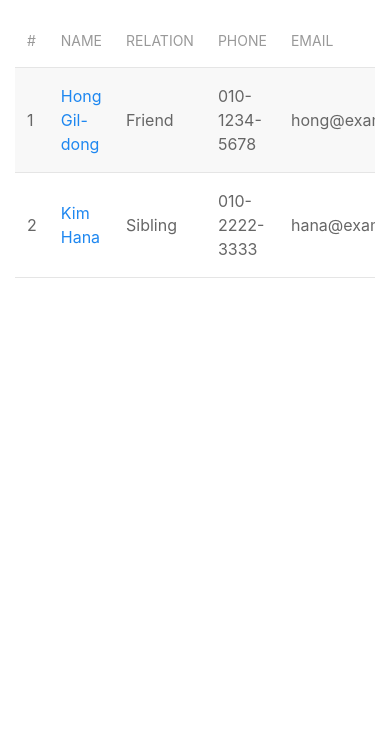
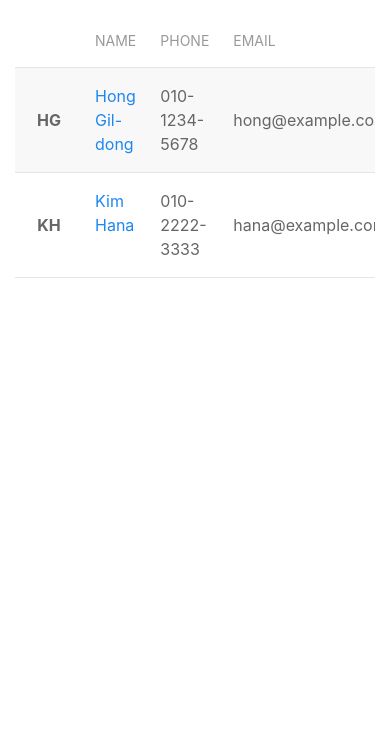
Before and after one commit to jyeon573/2025_OOS_HW3, a plain HTML site: page index.html in a window 390 px wide. Shown: the part 90-844 px from the top of the page. Drawn offline with nearby package versions, Linux system fonts and the light colour scheme.

Commit message:
mobile version added

```diff
--- a/app.js
+++ b/app.js
@@ -7,34 +7,41 @@ let friends = [
 // 공통 escape
 function esc(str){return String(str).replaceAll("&","&amp;").replaceAll("<","&lt;").replaceAll(">","&gt;");}
 
-// index 페이지: 테이블 출력
-function renderTable(){
-  const tbody=document.getElementById("list-body"); if(!tbody) return;
-  tbody.innerHTML=friends.map((f,i)=>`
-    <tr>
-      <td>${i+1}</td>
-      <td><a href="view.html?id=${f.id}">${esc(f.name)}</a></td>
-      <td>${esc(f.relation)}</td>
-      <td>${esc(f.phone)}</td>
-      <td>${esc(f.email)}</td>
-      <td>${esc(f.birthday)}</td>
-
-    </tr>
-  `).join("");
+// 이름 이니셜 생성 (이미지 없을 때)
+function initials(name){
+  return String(name||"")
+    .trim()
+    .split(/\s+/)
+    .map(p=>p[0]||"")
+    .join("")
+    .slice(0,2)
+    .toUpperCase();
 }
 
-// index: 삭제 confirm
-function bindDelete(){
-  const tbody=document.getElementById("list-body"); if(!tbody) return;
-  tbody.addEventListener("click",e=>{
-    const btn=e.target.closest("[data-del]"); if(!btn) return;
-    const id=btn.getAttribute("data-del");
-    if(confirm("게시물을 삭제할까요?")){
-      friends=friends.filter(f=>f.id!==id);
-      renderTable();
-    }
-  });
+function renderTable(){
+  const tbody = document.getElementById("list-body");
+  if (!tbody) return;
+
+  tbody.innerHTML = friends.map((f) => {
+    const avatar = f.avatar
+      ? `<img src="${esc(f.avatar)}" alt="" class="avatar">`
+      : `<span class="avatar avatar-initials">${esc(initials(f.name))}</span>`;
+
+    return `
+      <tr>
+        <td class="cell-avatar">${avatar}</td>
+        <td class="cell-name"   data-label="Name"><a href="view.html?id=${encodeURIComponent(f.id)}">${esc(f.name)}</a></td>
+        <td class="cell-phone"  data-label="Phone">${esc(f.phone||"")}</td>
+        <td class="cell-email"  data-label="Email">${esc(f.email||"")}</td>
+        <td class="cell-bday"   data-label="Birthday">${esc(f.birthday||"")}</td>
+        <td class="cell-addr"   data-label="Address">${esc(f.address||"")}</td>
+        <td class="cell-rel"    data-label="Relation">${esc(f.relation||"")}</td>
+      </tr>
+    `;
+  }).join("");
 }
+
+
 
 // view 페이지: id로 데이터 찾아 표시
 function renderView(){
@@ -46,21 +53,20 @@ function renderView(){
   wrap.innerHTML=`
     <dl class="uk-description-list">
       <dt>Name</dt><dd>${esc(f.name)}</dd>
-      <dt>Relation</dt><dd>${esc(f.relation)}</dd>
       <dt>Phone</dt><dd>${esc(f.phone)}</dd>
       <dt>Email</dt><dd>${esc(f.email)}</dd>
       <dt>Birthday</dt><dd>${esc(f.birthday)}</dd>
       <dt>Address</dt><dd>${esc(f.address)}</dd>
+      <dt>Relation</dt><dd>${esc(f.relation)}</dd>
     </dl>
     <div class="uk-margin-top">
       <a class="uk-button uk-button-primary" href="edit.html?id=${f.id}">Edit</a>
       <button id="delBtn" class="uk-button uk-button-danger">Delete</button>
-      <a href="index.html" class="uk-button uk-button-default">Back</a>
     </div>`;
   document.getElementById("delBtn").onclick=()=>{
-    if(confirm("게시물을 삭제할까요?")){
+    if(confirm("Delete?")){
       friends=friends.filter(x=>x.id!==id);
-      alert("삭제되었습니다");
+      alert("Deleted");
       location.href="index.html";
     }
   }
@@ -72,10 +78,10 @@ function bindAdd(){
   form.onsubmit=e=>{
     e.preventDefault();
     const data=Object.fromEntries(new FormData(form).entries());
-    if(!data.name||!data.relation||!data.phone||!data.email){alert("필수항목 입력하세요");return;}
+    if(!data.name||!data.phone||!data.email||!data.birthday){alert("필수항목 입력하세요");return;}
     data.id="F"+String(Date.now());
     friends.push(data);
-    alert("게시물이 추가됩니다");
+    alert("Added");
     location.href="index.html";
   }
 }
@@ -85,29 +91,29 @@ function bindEdit(){
   const form=document.getElementById("edit-form"); if(!form) return;
   const id=new URLSearchParams(location.search).get("id");
   const f=friends.find(x=>x.id===id);
-  if(!f){form.innerHTML="<p>데이터 없음</p>";return;}
+  if(!f){form.innerHTML="<p>No data</p>";return;}
   form.name.value=f.name;
-  form.relation.value=f.relation;
   form.phone.value=f.phone;
   form.email.value=f.email;
   form.birthday.value=f.birthday;
   form.address.value=f.address;
+  form.relation.value=f.relation;
 
   form.onsubmit=e=>{
     e.preventDefault();
-    if(confirm("게시물을 수정할까요?")){
+    if(confirm("Edit?")){
       f.name=form.name.value;
-      f.relation=form.relation.value;
       f.phone=form.phone.value;
       f.email=form.email.value;
       f.birthday=form.birthday.value;
       f.address=form.address.value;
-      alert("수정되었습니다");
+      f.relation=form.relation.value;
+      alert("Edited");
       location.href="view.html?id="+id;
     }
   }
 }
 
 document.addEventListener("DOMContentLoaded",()=>{
-  renderTable(); bindDelete(); renderView(); bindAdd(); bindEdit();
+  renderTable(); renderView(); bindAdd(); bindEdit();
 });
--- a/index.html
+++ b/index.html
@@ -1,3 +1,5 @@
+<!-- url: https://2025ooshw3.netlify.app/ -->
+
 <!DOCTYPE html>
 <html lang="ko">
 
@@ -16,21 +18,22 @@
         <div class="uk-container uk-container-small">
             <div class="uk-flex uk-flex-between uk-flex-middle uk-margin-small">
                 <h1 class="uk-h3">Friends</h1>
-                <a class="uk-button uk-button-primary" href="add.html"><span uk-icon="plus"></span> Add</a>
+                <a class="uk-button uk-button-primary" href="add.html"><span uk-icon="plus"></span></a>
             </div>
             <div class="uk-overflow-auto">
                 <table class="uk-table uk-table-divider uk-table-striped uk-table-middle">
                     <thead>
                         <tr>
-                            <th>#</th>
+                            <th></th> <!-- 아바타 -->
                             <th>Name</th>
-                            <th>Relation</th>
                             <th>Phone</th>
                             <th>Email</th>
                             <th>Birthday</th>
-
+                            <th>Address</th>
+                            <th>Relation</th>
                         </tr>
                     </thead>
+
                     <tbody id="list-body"></tbody>
                 </table>
             </div>
--- a/my.css
+++ b/my.css
@@ -0,0 +1,30 @@
+/* 아바타(원) 크기 - 네가 이미 쓰는 값 */
+.avatar{
+  width:44px; height:44px;
+  border-radius:50%;
+  object-fit:cover;
+  display:inline-block;
+  text-align:center; line-height:44px; font-weight:700;
+}
+
+/* 데스크톱: 이름을 아바타 중앙과 같은 높이에 정렬 */
+.cell-name,
+.cell-name a{
+  display:flex;
+  align-items:center;     /* 수직 가운데 */
+  min-height:44px;        /* 아바타와 같은 높이 */
+}
+
+/* 600px 이하: 레이아웃만 바꾸되, 높이/정렬 유지 */
+@media (max-width:600px){
+  /* (네가 이미 쓰는 그리드 재배치 규칙들 뒤에) */
+  .cell-name,
+  .cell-name a{
+    display:flex;
+    align-items:center;   /* 여기도 가운데 */
+    min-height:44px;      /* 아바타와 높이 동일 */
+  }
+
+  /* 이름 앞 data-label 안 보이게(모바일에서 Name 라벨 중복 방지) */
+  .cell-name[data-label]::before{ content:none; }
+}
```
Also changed, not shown: edit.html (+16 -11 lines), view.html (+12 -3 lines).
